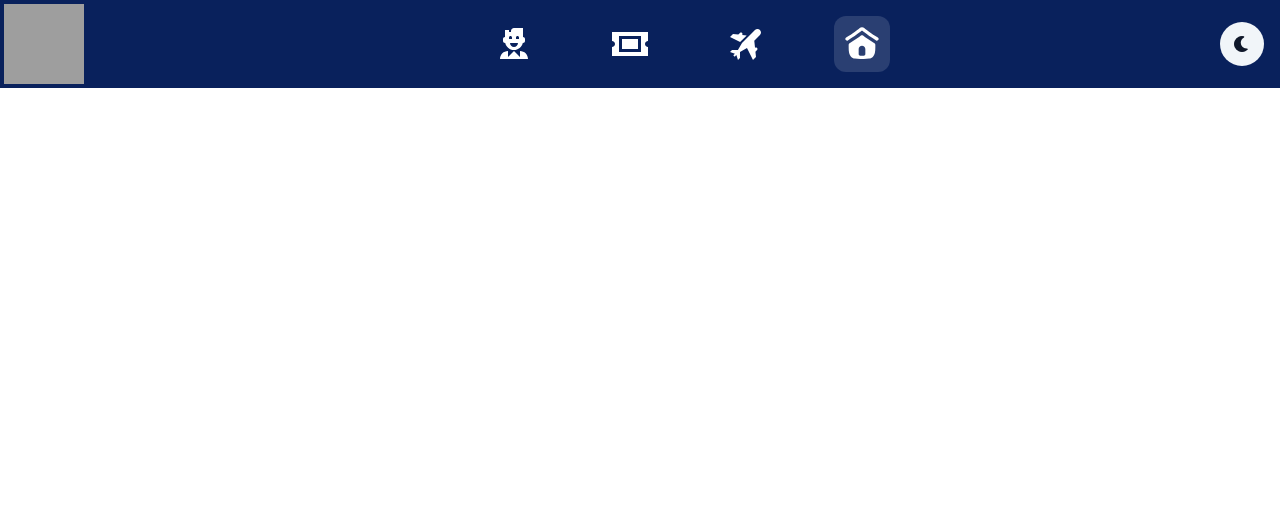
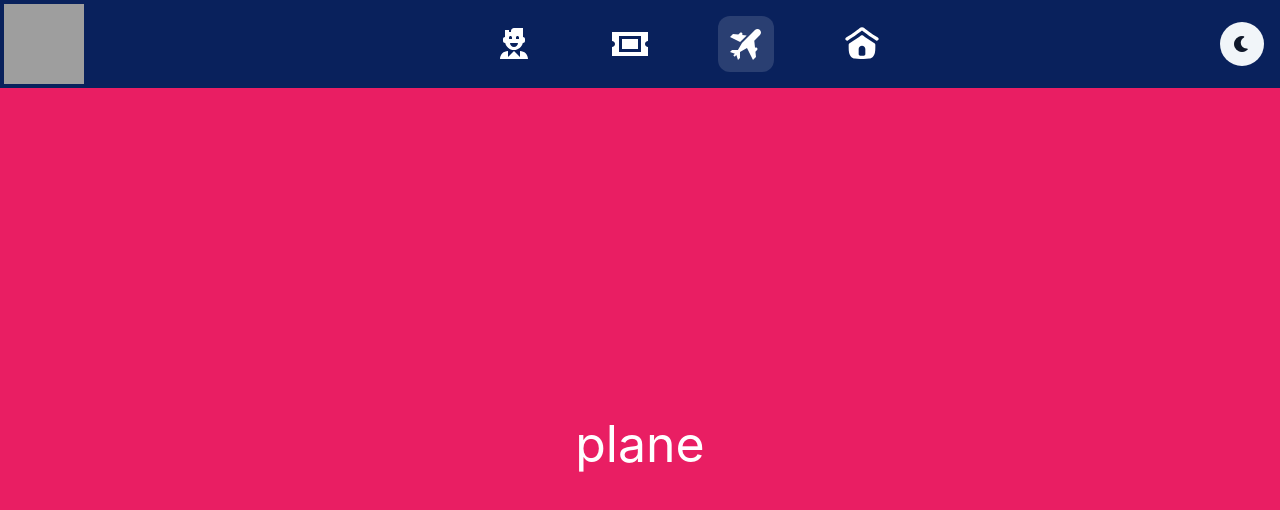
Before and after one commit to Mhdy48/SkyLine-dashboard, a website: page index.html in a window 1280 px wide. Both pictures are taken after a click on the link 746 px from the left and 44 px from the top of the page. Drawn offline with nearby package versions, Linux system fonts and the light colour scheme; grey boxes are pictures that could not be loaded.

Commit message:
feat: add page navigation and transition logic

```diff
--- a/index.js
+++ b/index.js
@@ -1,3 +1,69 @@
+// Page Navigation
+const links = document.querySelectorAll(".sidebar a");
+const pages = document.querySelectorAll(".page");
+
+let currentIndex = 0;
+let isAnimating = false;
+
+links.forEach((link) => {
+  link.addEventListener("click", (e) => {
+    e.preventDefault();
+
+    if (isAnimating) return;
+
+    const nextIndex = +link.dataset.index;
+    if (nextIndex === currentIndex) return;
+
+    isAnimating = true;
+
+    const current = pages[currentIndex];
+    const next = pages[nextIndex];
+    const forward = nextIndex > currentIndex;
+
+    links.forEach((l) => l.classList.remove("active-link"));
+    link.classList.add("active-link");
+
+    next.classList.remove("left", "right", "current");
+
+    if (forward) {
+      next.style.transform = "translateX(100%)";
+    } else {
+      next.style.transform = "translateX(-100%)";
+    }
+
+    next.style.zIndex = 4;
+    current.style.zIndex = 3;
+
+    requestAnimationFrame(() => {
+      next.style.transition =
+        "transform .45s ease, background-color .5s ease, color .5s ease";
+
+      current.style.transition =
+        "transform .45s ease, background-color .5s ease, color .5s ease";
+
+      next.style.transform = "translateX(0)";
+
+      if (forward) {
+        current.style.transform = "translateX(-100%)";
+      } else {
+        current.style.transform = "translateX(100%)";
+      }
+    });
+
+    next.addEventListener("transitionend", function handler(e) {
+      if (e.propertyName !== "transform") return;
+
+      next.removeEventListener("transitionend", handler);
+
+      current.style.transition = "none";
+      current.style.transform = "translateX(100%)";
+
+      currentIndex = nextIndex;
+      isAnimating = false;
+    });
+  });
+});
+
 // Theme Toggle
 const btn = document.getElementById("themeToggle");
 const icon = document.getElementById("themeIcon");
```
Also changed, not shown: src/output.css.
